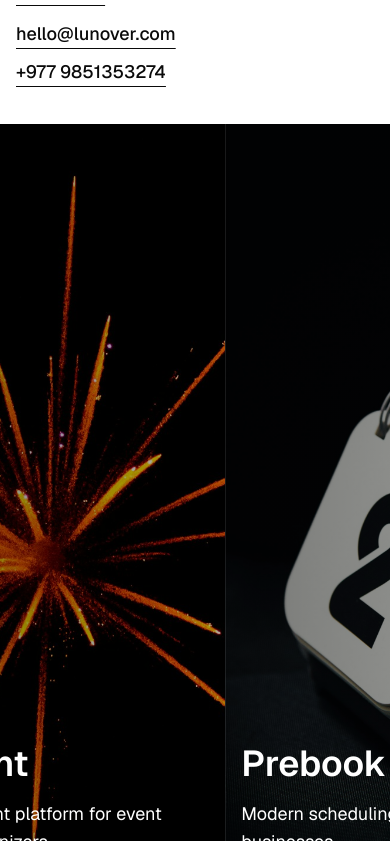
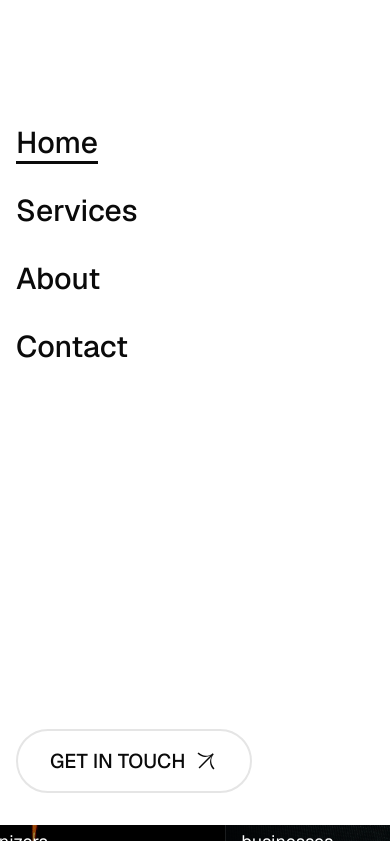
Before and after one commit to rajushrestha/lunover2025, a Next.js app: page / in a window 390 px wide. Shown: the part 863-1704 px from the top of the page. Built offline with nearby package versions, Linux system fonts and the light colour scheme.

Commit message:
header nav added

```diff
--- a/src/components/layout/header.tsx
+++ b/src/components/layout/header.tsx
@@ -56,6 +56,19 @@ export default function Header() {
   const [isScrolled, setIsScrolled] = useState(false);
   const pathname = usePathname();
 
+  // Prevent body scroll when menu is open
+  useEffect(() => {
+    if (isMenuOpen) {
+      document.body.style.overflow = "hidden";
+    } else {
+      document.body.style.overflow = "";
+    }
+
+    return () => {
+      document.body.style.overflow = "";
+    };
+  }, [isMenuOpen]);
+
   // Detect scroll position to change header style
   useEffect(() => {
     const handleScroll = () => {
@@ -71,7 +84,11 @@ export default function Header() {
     const handleClickOutside = (e: MouseEvent) => {
       // Using type assertion to treat the target as an Element which has closest method
       const target = e.target as Element;
-      if (isMenuOpen && !target.closest(".menu-container")) {
+      if (
+        isMenuOpen &&
+        !target.closest(".menu-container") &&
+        !target.closest(".menu-button")
+      ) {
         setIsMenuOpen(false);
       }
     };
@@ -86,6 +103,7 @@ export default function Header() {
   }, [pathname]);
 
   return (
+    <>
       <header
         className={`fixed w-full top-0 z-50 py-4 md:py-6 transition-all duration-300 ${
           isScrolled
@@ -98,14 +116,16 @@ export default function Header() {
             {/* Logo */}
             <Link href="/" className="group text-3xl md:text-4xl">
               <span className="inline-flex">
-              {LETTERS.map(({ letter, defaultWeight, hoverWeight }, index) => (
+                {LETTERS.map(
+                  ({ letter, defaultWeight, hoverWeight }, index) => (
                     <span
                       key={index}
                       className={`transition-all duration-300 ${defaultWeight} ${hoverWeight}`}
                     >
                       {letter}
                     </span>
-              ))}
+                  )
+                )}
               </span>
             </Link>
 
@@ -139,7 +159,7 @@ export default function Header() {
             <div className="flex lg:hidden items-center">
               {/* Menu Button */}
               <button
-              className="flex items-center gap-2 text-xl font-medium"
+                className="flex items-center gap-2 text-xl font-medium menu-button z-50"
                 onClick={() => setIsMenuOpen(!isMenuOpen)}
                 aria-label={isMenuOpen ? "Close menu" : "Open menu"}
               >
@@ -155,16 +175,16 @@ export default function Header() {
             </div>
           </nav>
         </div>
+      </header>
 
-      {/* Mobile Menu Overlay */}
+      {/* Mobile Menu Overlay - Separate from header */}
       <div
-        className={`fixed inset-0 bg-background transition-opacity duration-300 lg:hidden z-40 menu-container ${
-          isMenuOpen ? "opacity-100" : "opacity-0 pointer-events-none"
+        className={`fixed inset-0 bg-background z-40 menu-container transition-transform duration-300 lg:hidden overflow-hidden ${
+          isMenuOpen ? "translate-y-0" : "translate-y-full"
         }`}
-        style={{ top: "76px" }} // Height of the header
       >
-        <div className="container mx-auto px-4 py-10 flex flex-col h-full">
-          <div className="space-y-6 flex-1">
+        <div className="container mx-auto px-4 pt-24 pb-8 flex flex-col min-h-screen max-h-screen overflow-y-auto">
+          <div className="space-y-8 mt-12">
             {NAVIGATION_ITEMS.map((item) => (
               <Link
                 key={item.name}
@@ -178,7 +198,7 @@ export default function Header() {
             ))}
           </div>
 
-          <div className="mt-auto pb-10">
+          <div className="mt-auto pt-12">
             <Link
               href="/contact"
               className="inline-flex items-center gap-2 px-8 py-4 text-xl font-medium rounded-full border-2 border-border hover:bg-foreground hover:text-background transition-colors duration-300 group"
@@ -189,6 +209,6 @@ export default function Header() {
           </div>
         </div>
       </div>
-    </header>
+    </>
   );
 }
```
Lines whose indentation alone changed are shown as unchanged.
